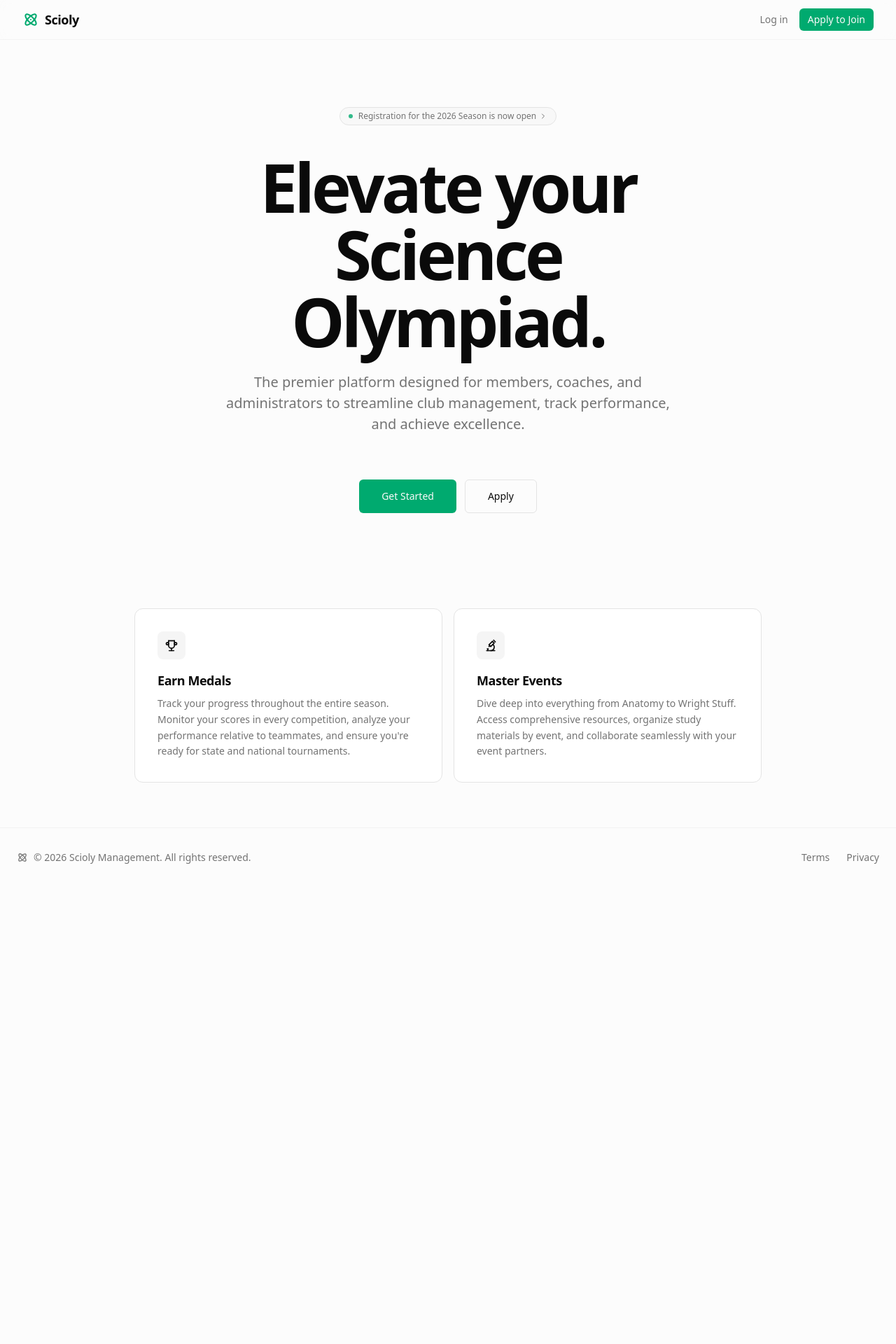
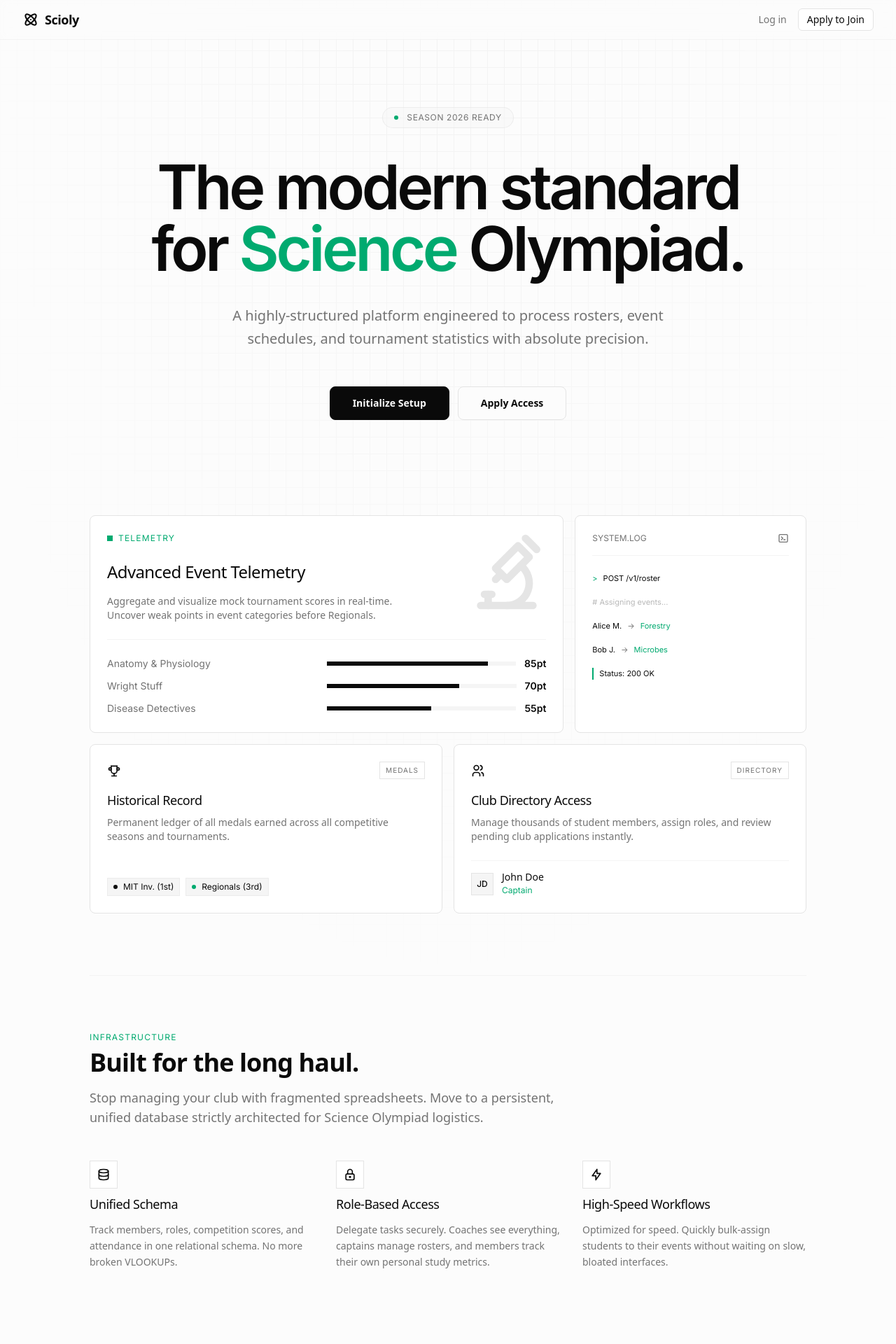
Before and after one commit to dantewins/scioly, a Next.js app: page / in a window 1280 px wide. Shown: the top 1920 px of the page at 70% size. Before the commit the page ends 1267 px from the top, so only its background shows below. Built offline with nearby package versions, Linux system fonts and the light colour scheme; no server answers.

Commit message:
Landing page styte change

```diff
--- a/app/page.tsx
+++ b/app/page.tsx
@@ -1,17 +1,28 @@
 import Link from "next/link"
-import { IconAtom, IconChevronRight, IconMicroscope, IconTrophy } from "@tabler/icons-react"
+import { IconAtom, IconMicroscope, IconTerminal2, IconTrophy, IconUsers, IconDatabase, IconLock, IconBolt } from "@tabler/icons-react"
 
 import { Button } from "@/components/ui/button"
 
 export default function Page() {
   return (
-    <div className="flex min-h-svh flex-col bg-background text-foreground selection:bg-primary/20">
+    <div className="flex min-h-svh flex-col bg-background text-foreground selection:bg-primary/20 relative">
+
+      {/* Intricate Grid Background */}
+      <div
+        className="absolute inset-0 z-0 opacity-[0.03] dark:opacity-[0.05] pointer-events-none"
+        style={{
+          backgroundImage: `linear-gradient(to right, currentColor 1px, transparent 1px), linear-gradient(to bottom, currentColor 1px, transparent 1px)`,
+          backgroundSize: '24px 24px',
+          maskImage: 'radial-gradient(ellipse 60% 60% at 50% 0%, black 20%, transparent 100%)',
+          WebkitMaskImage: 'radial-gradient(ellipse 60% 60% at 50% 0%, black 20%, transparent 100%)',
+        }}
+      />
 
       {/* Top Navigation Bar / Header */}
-      <header className="sticky top-0 z-50 w-full border-b border-border/40 bg-background/95 backdrop-blur supports-[backdrop-filter]:bg-background/60">
+      <header className="top-0 z-50 w-full border-b border-border/40 bg-background/95 backdrop-blur supports-[backdrop-filter]:bg-background/60">
         <div className="container flex h-14 max-w-screen-2xl items-center px-4 md:px-8 mx-auto">
           <div className="flex items-center space-x-2">
-            <IconAtom className="h-6 w-6 text-primary" />
+            <IconAtom className="h-6 w-6" />
             <span className="font-semibold text-lg tracking-tight text-foreground">Scioly</span>
           </div>
           <div className="flex flex-1 items-center justify-end space-x-4">
@@ -19,7 +30,7 @@
               <Link href="/login" className="text-muted-foreground transition-colors hover:text-foreground">
                 Log in
               </Link>
-              <Button asChild size="sm" className="h-8 shadow-none transition-all hover:bg-primary/90 rounded-md">
+              <Button asChild size="sm" className="h-8 shadow-none border border-border bg-card hover:bg-accent rounded-md text-foreground">
                 <Link href="/apply">Apply to Join</Link>
               </Button>
             </nav>
@@ -28,84 +39,215 @@
       </header>
 
       {/* Main Content */}
-      <main className="flex-1 flex flex-col items-center px-4 sm:px-6 lg:px-8 text-center pt-24 pb-16">
-        <div className="flex flex-col items-center max-w-5xl mx-auto space-y-10">
+      <main className="flex-1 flex flex-col items-center px-4 sm:px-6 lg:px-8 text-center pt-24 pb-24 relative z-10">
+        <div className="flex flex-col items-center max-w-5xl mx-auto space-y-10 w-full">
 
           {/* Badge */}
-          <Link href="/apply" className="inline-flex items-center rounded-full border border-border bg-secondary/50 px-3 py-1 text-xs font-medium text-muted-foreground transition-colors hover:bg-secondary/80 hover:text-foreground">
-            <span className="flex h-1.5 w-1.5 rounded-full bg-primary/80 mr-2"></span>
-            Registration for the 2026 Season is now open <IconChevronRight className="ml-1 h-3 w-3" />
+          <Link href="/apply" className="inline-flex items-center px-4 py-1.5 rounded-full border border-border/60 bg-muted/40 text-xs font-mono tracking-wider uppercase text-muted-foreground transition-all hover:bg-muted hover:border-border">
+            <span className="flex h-1.5 w-1.5 rounded-full bg-primary mr-3"></span>
+            Season 2026 Ready
           </Link>
 
           {/* Hero Content */}
-          <div className="space-y-6 max-w-3xl">
-            <h1 className="text-5xl font-semibold tracking-tighter text-foreground sm:text-7xl md:text-8xl">
-              Elevate your <br className="hidden sm:block" />
-              Science Olympiad.
+          <div className="space-y-6 max-w-4xl mx-auto flex flex-col items-center">
+            <h1 className="text-6xl md:text-7xl lg:text-[5.5rem] font-semibold tracking-tighter text-foreground leading-[1.0] font-sans">
+              The modern standard for <span className="text-primary">Science</span> Olympiad.
             </h1>
-            <p className="mx-auto max-w-2xl text-[1.1rem] leading-normal text-muted-foreground sm:text-xl">
-              The premier platform designed for members, coaches, and administrators to streamline club management, track performance, and achieve excellence.
+            <p className="mx-auto max-w-2xl text-lg leading-relaxed text-muted-foreground sm:text-xl font-normal mt-3">
+              A highly-structured platform engineered to process rosters, event schedules, and tournament statistics with absolute precision.
             </p>
           </div>
 
           {/* CTAs */}
-          <div className="flex flex-col sm:flex-row gap-3 w-full sm:w-auto pt-6">
-            <Button asChild size="lg" className="h-12 px-8 text-sm shadow-none rounded-md transition-all hover:bg-primary/90">
-              <Link href="/login">
-                Get Started
-              </Link>
+          <div className="flex flex-col sm:flex-row gap-3 w-full sm:w-auto pt-3">
+            <Button asChild size="lg" className="h-10 md:h-12 px-8 text-sm shadow-none rounded-lg border border-foreground bg-foreground text-background hover:bg-foreground/90 transition-none font-semibold">
+              <Link href="/login">Initialize Setup</Link>
             </Button>
-            <Button asChild variant="outline" size="lg" className="h-12 px-8 text-sm rounded-md shadow-none bg-background border-border hover:bg-accent hover:text-accent-foreground transition-all">
-              <Link href="/apply">Apply</Link>
+            <Button asChild variant="outline" size="lg" className="h-10 md:h-12 px-8 text-sm rounded-lg shadow-none bg-background border border-border hover:bg-muted transition-none text-foreground font-semibold">
+              <Link href="/apply">Apply Access</Link>
             </Button>
           </div>
 
-          {/* Feature highlights - Bento Grid style */}
-          <div className="grid grid-cols-1 md:grid-cols-2 gap-4 pt-24 w-full max-w-4xl mx-auto text-left">
+          {/* Active Bento Grid */}
+          <div className="grid grid-cols-1 md:grid-cols-6 gap-4 pt-24 w-full max-w-5xl mx-auto text-left">
 
-            {/* Feature Card 1 */}
-            <div className="flex flex-col space-y-4 p-8 rounded-xl border border-border bg-card hover:border-primary/50 transition-colors">
-              <div className="h-10 w-10 flex items-center justify-center rounded-lg bg-secondary text-foreground flex-shrink-0">
-                <IconTrophy className="h-5 w-5" />
+            {/* Bento Row 1: Large Performance Tracker (Spans 4 cols) */}
+            <div className="md:col-span-4 flex flex-col p-6 border border-border bg-card group hover:border-primary/50 transition-colors relative overflow-hidden rounded-lg">
+              <div className="absolute top-0 right-0 p-4 opacity-10 group-hover:opacity-20 transition-opacity">
+                <IconMicroscope className="w-32 h-32" />
               </div>
-              <div className="space-y-2">
-                <h3 className="font-semibold text-lg text-foreground tracking-tight">Earn Medals</h3>
-                <p className="text-sm text-muted-foreground leading-relaxed">
-                  Track your progress throughout the entire season. Monitor your scores in every competition, analyze your performance relative to teammates, and ensure you're ready for state and national tournaments.
+              <div className="flex items-center space-x-2 text-xs font-mono uppercase tracking-widest text-primary mb-6">
+                <span className="w-2 h-2 bg-primary"></span>
+                <span>Telemetry</span>
+              </div>
+              <div className="space-y-4 z-10">
+                <h3 className="text-2xl font-medium tracking-tight text-foreground">Advanced Event Telemetry</h3>
+                <p className="text-sm text-muted-foreground max-w-md">
+                  Aggregate and visualize mock tournament scores in real-time. Uncover weak points in event categories before Regionals.
                 </p>
+
+                {/* Mock Chart / Data Structure */}
+                <div className="mt-6 space-y-3 pt-6 border-t border-border/40">
+                  {['Anatomy & Physiology', 'Wright Stuff', 'Disease Detectives'].map((event, i) => (
+                    <div key={event} className="flex items-center justify-between text-sm font-mono">
+                      <span className="text-muted-foreground">{event}</span>
+                      <div className="flex items-center space-x-3 w-1/2">
+                        <div className="h-1.5 flex-1 bg-muted overflow-hidden relative">
+                          <div className="absolute top-0 left-0 bottom-0 bg-foreground transition-all duration-1000 ease-out" style={{ width: `${85 - i * 15}%` }}></div>
+                        </div>
+                        <span className="text-foreground font-semibold">{85 - i * 15}pt</span>
+                      </div>
+                    </div>
+                  ))}
+                </div>
               </div>
             </div>
 
-            {/* Feature Card 2 */}
-            <div className="flex flex-col space-y-4 p-8 rounded-xl border border-border bg-card hover:border-primary/50 transition-colors">
-              <div className="h-10 w-10 flex items-center justify-center rounded-lg bg-secondary text-foreground flex-shrink-0">
-                <IconMicroscope className="h-5 w-5" />
+            {/* Bento Row 1: Small Log (Spans 2 cols) */}
+            <div className="md:col-span-2 flex flex-col p-6 border border-border bg-card hover:border-primary/50 rounded-lg">
+              <div className="flex items-center justify-between mb-6 border-b border-border/40 pb-4">
+                <span className="text-xs font-mono uppercase text-muted-foreground">System.Log</span>
+                <IconTerminal2 className="w-4 h-4 text-muted-foreground" />
               </div>
-              <div className="space-y-2">
-                <h3 className="font-semibold text-lg text-foreground tracking-tight">Master Events</h3>
-                <p className="text-sm text-muted-foreground leading-relaxed">
-                  Dive deep into everything from Anatomy to Wright Stuff. Access comprehensive resources, organize study materials by event, and collaborate seamlessly with your event partners.
-                </p>
+              <div className="space-y-4 font-mono text-[11px] text-muted-foreground leading-relaxed break-all">
+                <div className="flex space-x-2">
+                  <span className="text-primary">{'>'}</span>
+                  <span className="text-foreground">POST /v1/roster</span>
+                </div>
+                <div className="flex space-x-2">
+                  <span className="opacity-50"># Assigning events...</span>
+                </div>
+                <div className="flex space-x-2">
+                  <span className="text-foreground">Alice M.</span>
+                  <span>{'->'}</span>
+                  <span className="text-primary">Forestry</span>
+                </div>
+                <div className="flex space-x-2">
+                  <span className="text-foreground">Bob J.</span>
+                  <span>{'->'}</span>
+                  <span className="text-primary">Microbes</span>
+                </div>
+                <div className="flex space-x-2 mt-4 text-foreground border-l-2 border-primary pl-2">
+                  Status: 200 OK
+                </div>
+              </div>
+            </div>
+
+            {/* Bento Row 2: Achievements (Spans 3 cols) */}
+            <div className="md:col-span-3 flex flex-col p-6 border border-border bg-card hover:border-primary/50 rounded-lg">
+              <div className="flex items-center justify-between mb-4">
+                <IconTrophy className="w-5 h-5 text-foreground" />
+                <span className="text-[10px] font-mono uppercase tracking-widest text-muted-foreground border border-border px-2 py-1">Medals</span>
+              </div>
+              <div className="space-y-2 mb-6">
+                <h3 className="text-lg font-medium tracking-tight text-foreground">Historical Record</h3>
+                <p className="text-sm text-muted-foreground">Permanent ledger of all medals earned across all competitive seasons and tournaments.</p>
+              </div>
+              <div className="flex gap-2 font-mono text-xs mt-auto flex-wrap">
+                <div className="bg-muted px-2 py-1 flex items-center gap-2 border border-border/50 hover:bg-background transition-colors"><span className="w-1.5 h-1.5 rounded-full bg-foreground"></span> MIT Inv. (1st)</div>
+                <div className="bg-muted px-2 py-1 flex items-center gap-2 border border-border/50 hover:bg-background transition-colors"><span className="w-1.5 h-1.5 rounded-full bg-primary"></span> Regionals (3rd)</div>
+              </div>
+            </div>
+
+            {/* Bento Row 2: Members (Spans 3 cols) */}
+            <div className="md:col-span-3 flex flex-col p-6 border border-border bg-card relative overflow-hidden hover:border-primary/50 rounded-lg">
+              <div className="flex items-center justify-between mb-4">
+                <IconUsers className="w-5 h-5 text-foreground" />
+                <span className="text-[10px] font-mono uppercase tracking-widest text-muted-foreground border border-border px-2 py-1">Directory</span>
+              </div>
+              <div className="space-y-2 mb-6 z-10 relative">
+                <h3 className="text-lg font-medium tracking-tight text-foreground">Club Directory Access</h3>
+                <p className="text-sm text-muted-foreground">Manage thousands of student members, assign roles, and review pending club applications instantly.</p>
+              </div>
+              <div className="mt-auto border-t border-border/40 pt-4 z-10 relative bg-card">
+                <div className="flex items-center space-x-3">
+                  <div className="w-8 h-8 rounded-none border border-border bg-muted flex items-center justify-center">
+                    <span className="text-xs font-mono font-medium">JD</span>
+                  </div>
+                  <div className="flex flex-col">
+                    <span className="text-sm font-medium leading-none">John Doe</span>
+                    <span className="text-xs font-mono text-muted-foreground mt-1 text-primary">Captain</span>
+                  </div>
+                </div>
               </div>
             </div>
 
           </div>
+
+          <div className="w-full my-12 border-t border-border/40" />
+
+          {/* New Section: Infrastructure Specs */}
+          <div className="w-full max-w-5xl mx-auto text-left pt-8">
+            <div className="mb-12">
+              <span className="text-xs font-mono uppercase tracking-widest text-primary mb-2 block">Infrastructure</span>
+              <h2 className="text-3xl sm:text-4xl font-semibold tracking-tight text-foreground">Built for the long haul.</h2>
+              <p className="text-muted-foreground mt-4 max-w-2xl text-lg">
+                Stop managing your club with fragmented spreadsheets. Move to a persistent, unified database strictly architected for Science Olympiad logistics.
+              </p>
+            </div>
+
+            <div className="grid grid-cols-1 md:grid-cols-3 gap-8">
+              <div className="flex flex-col space-y-3">
+                <div className="w-10 h-10 border border-border bg-card flex items-center justify-center text-foreground mb-2">
+                  <IconDatabase className="w-5 h-5" />
+                </div>
+                <h3 className="text-lg font-medium tracking-tight text-foreground">Unified Schema</h3>
+                <p className="text-sm text-muted-foreground leading-relaxed">
+                  Track members, roles, competition scores, and attendance in one relational schema. No more broken VLOOKUPs.
+                </p>
+              </div>
+              <div className="flex flex-col space-y-3">
+                <div className="w-10 h-10 border border-border bg-card flex items-center justify-center text-foreground mb-2">
+                  <IconLock className="w-5 h-5" />
+                </div>
+                <h3 className="text-lg font-medium tracking-tight text-foreground">Role-Based Access</h3>
+                <p className="text-sm text-muted-foreground leading-relaxed">
+                  Delegate tasks securely. Coaches see everything, captains manage rosters, and members track their own personal study metrics.
+                </p>
+              </div>
+              <div className="flex flex-col space-y-3">
+                <div className="w-10 h-10 border border-border bg-card flex items-center justify-center text-foreground mb-2">
+                  <IconBolt className="w-5 h-5" />
+                </div>
+                <h3 className="text-lg font-medium tracking-tight text-foreground">High-Speed Workflows</h3>
+                <p className="text-sm text-muted-foreground leading-relaxed">
+                  Optimized for speed. Quickly bulk-assign students to their events without waiting on slow, bloated interfaces.
+                </p>
+              </div>
+            </div>
+          </div>
+
+          {/* New Section: Final CTA */}
+          <div className="w-full pt-32 pb-16">
+            <div className="bg-card border border-border p-12 text-center flex flex-col items-center">
+              <h2 className="text-3xl md:text-5xl font-semibold tracking-tighter text-foreground mb-6">
+                Ready to deploy?
+              </h2>
+              <p className="text-muted-foreground text-lg mb-6 max-w-md">
+                Get your club running on the premier Science Olympiad management platform today.
+              </p>
+              <Button asChild size="lg" className="h-12 px-8 text-sm shadow-none rounded-lg border border-foreground bg-foreground text-background hover:bg-foreground/90 transition-all font-semibold uppercase tracking-wide">
+                <Link href="/apply">Initialize Application</Link>
+              </Button>
+            </div>
+          </div>
+
         </div>
       </main>
 
       {/* Footer */}
-      <footer className="mt-auto py-8 px-6 text-sm text-muted-foreground border-t border-border/40 bg-background">
+      <footer className="mt-auto py-8 px-6 text-xs font-mono uppercase tracking-widest text-muted-foreground border-t border-border/40 bg-background z-10 relative">
         <div className="flex flex-col sm:flex-row justify-between items-center max-w-screen-2xl mx-auto">
           <div className="flex items-center space-x-2">
             <IconAtom className="h-4 w-4 text-muted-foreground" />
-            <span>&copy; {new Date().getFullYear()} Scioly Management. All rights reserved.</span>
+            <span>&copy; {new Date().getFullYear()} Scioly System</span>
           </div>
-          <div className="flex items-center gap-6 mt-4 sm:mt-0">
+          <div className="flex items-center gap-8 mt-4 sm:mt-0">
             <Link href="/terms" className="hover:text-foreground transition-colors">
-              Terms
+              [ Terms ]
             </Link>
             <Link href="/privacy" className="hover:text-foreground transition-colors">
-              Privacy
+              [ Privacy ]
             </Link>
           </div>
         </div>
```
